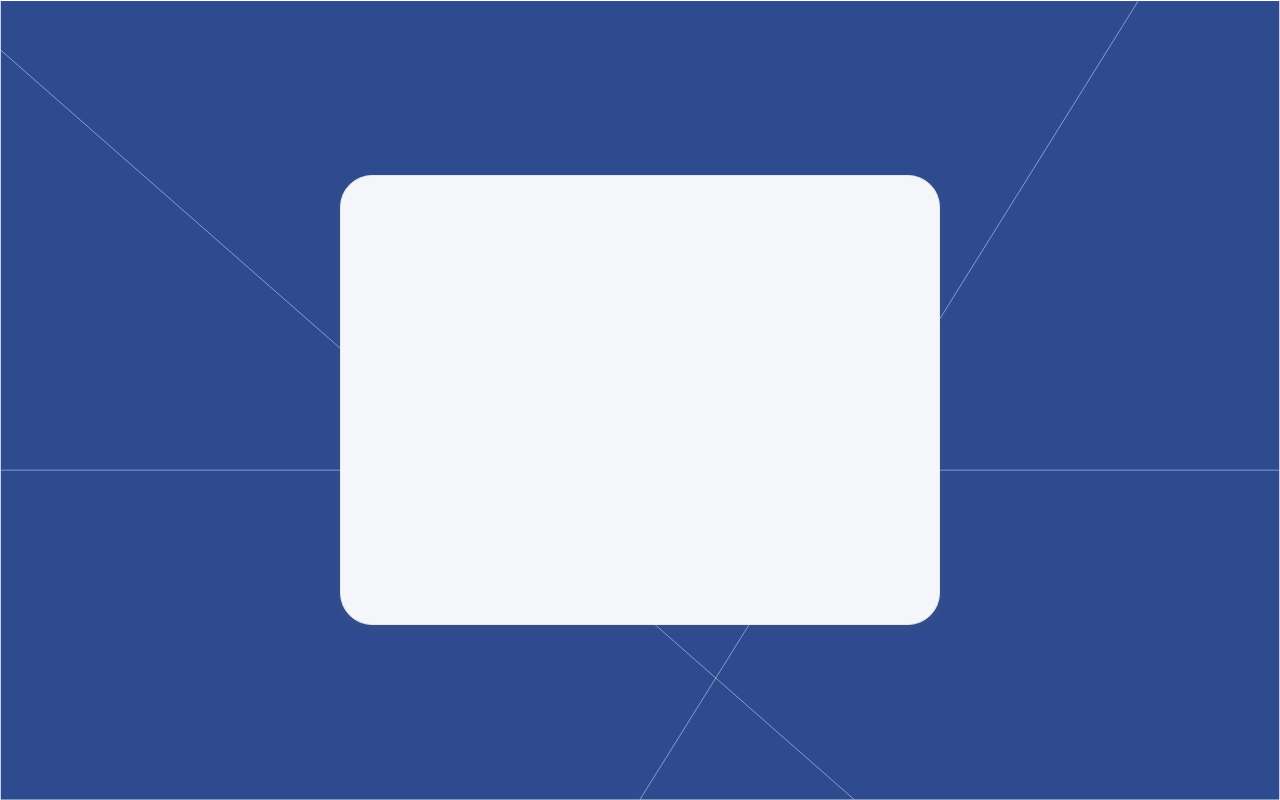
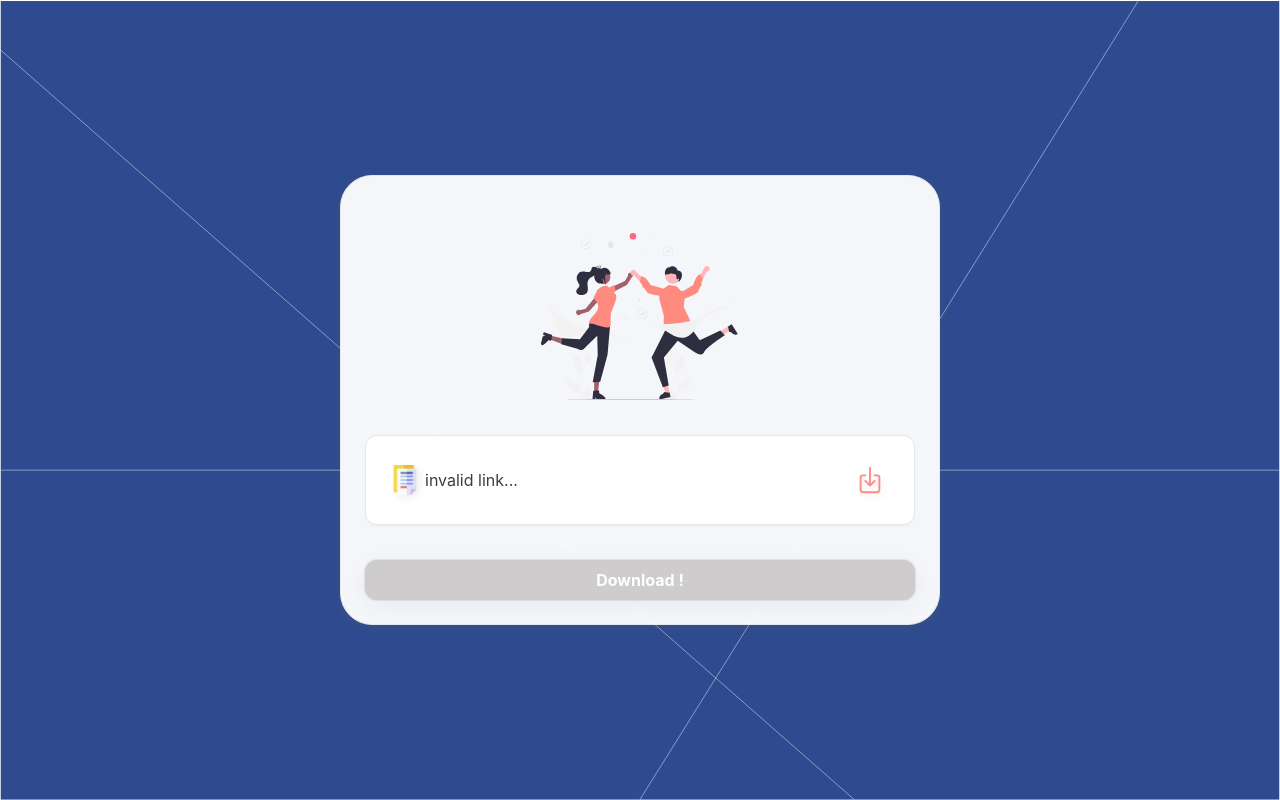
Before and after one commit to alexandregrare/Hackathon-Starton-Epitech-PoC-2022, a React (Create React App) app in the folder frontend/: page /download in a window 1280 px wide. Built offline with nearby package versions, Linux system fonts and the light colour scheme.

Commit message:
add: download page

```diff
--- a/frontend/src/pages/Download/index.tsx
+++ b/frontend/src/pages/Download/index.tsx
@@ -1,14 +1,107 @@
-import React from "react";
 import {Background, BoxContainer, Container} from "pages/Home";
+import {FileDataType, FileMetaContainer, FileName} from "pages/Home/DropPage";
+import styled from "styled-components";
+import React, {useCallback, useState} from "react";
+import SuccessAnimation from "pages/Home/SharedPage/SuccessAnimation";
+import {SuccessButton} from "pages/Home/SharedPage";
+import {useNavigate} from "react-router-dom";
 
 const Download = (): JSX.Element => {
+  const [downloadStatus, setDownloadStatus] = useState(false);
+  const [fileData, setFileData] = useState<FileDataType>(undefined);
+  const navigate = useNavigate();
+
+  const handleClickDownload = useCallback(() => {
+    if (fileData) {
+      setDownloadStatus(true);
+    }
+  }, [fileData]);
+
+  const handleClickUpload = useCallback(() => {
+    navigate('/')
+  }, []);
+
   return (
     <Container>
       <Background src={'/assets/back5.svg'}/>
       <BoxContainer>
+        <SuccessImage src={'/assets/success.svg'} />
+        <FileContainer>
+          <FileMetaContainer>
+            <FileIcon src={'/assets/document.png'} />
+            <FileName>{fileData?.name ? fileData.name : 'invalid link...'}</FileName>
+          </FileMetaContainer>
+            <Size>{fileData?.size ? `${fileData.size} octets` : ''}</Size>
+          <FileIcon onClick={handleClickDownload} style={{ height: '30px' }} src={'/assets/download.svg'} />
+        </FileContainer>
+        {!downloadStatus ?
+          <Button isNotClickable={fileData?.name ? false : true} onClick={handleClickDownload} >Download !</Button> :
+          <SuccessButton onClick={handleClickUpload}>
+            <SuccessAnimation style={{ width: '20px', height: '20px', marginRight: '12px' }}/>
+            Why not upload your own files ?
+          </SuccessButton>}
       </BoxContainer>
     </Container>
   )
 };
 
+const SuccessImage = styled.img`
+  height: 200px;
+`;
+
+const FileContainer = styled.div`
+  display: flex;
+  align-items: center;
+  justify-content: space-between;
+  width: 100%;
+  height: 90px;
+  padding: 24px;
+  background: white;
+  border-radius: 12px;
+  box-sizing: border-box;
+  border: 1px solid #E5E8E8;
+  box-shadow: rgba(0, 0, 0, 0.05) 0 1px 2px 0;
+`;
+
+const FileIcon = styled.img`
+  height: 100%;
+  margin-right: 5px;
+  cursor: pointer;
+  filter: drop-shadow(3px 3px 3px rgba(218, 215, 215, 0.4));
+`;
+
+const Size = styled.p`
+  color: #a2a1a1;
+  min-width: 150px;
+  margin: 0 12px 0 0;
+  overflow-x: hidden;
+  white-space: nowrap;
+  text-overflow: ellipsis;
+  text-align: right;
+`;
+
+interface ButtonProps {
+  isNotClickable?: boolean;
+}
+
+const Button = styled.div<ButtonProps>`
+  display: flex;
+  justify-content: center;
+  align-items: center;
+  width: 100%;
+  height: 40px;
+  border-radius: 12px;
+  background: ${({ isNotClickable }) => isNotClickable ? '#cecccc' : '#FF8A80'};
+  text-align: center;
+  color: white;
+  font-size: 16px;
+  cursor: ${({ isNotClickable }) => isNotClickable ? 'not-allowed' : 'pointer'};
+  box-shadow: rgba(0, 0, 0, 0.05) 0 6px 24px 0, rgba(0, 0, 0, 0.08) 0 0 0 1px;
+  font-weight: bold;
+
+  :hover {
+    background: ${({ isNotClickable }) => isNotClickable ? '' : 'rgba(255, 138, 128, 0.8)'};
+  }
+`;
+
 export default Download;
--- a/frontend/src/pages/Home/DropPage/index.tsx
+++ b/frontend/src/pages/Home/DropPage/index.tsx
@@ -117,7 +117,7 @@ const DropPage = ({ fileData, setIsUpload, setReloadStatus, setFileData }: DropP
             <SizeLimite><ImportantWord>{!getSizeStatus({bytesValue: fileData?.size}) ? 'Size accept ✓' : 'Size NOT accept ✘' }</ImportantWord></SizeLimite>
           </>}
       </FileUploaded>
-      <Button onClick={handleUpload} >Upload</Button>
+      <Button isNotClickable={!fileData || loadStatus} onClick={handleUpload} >Upload</Button>
     </>
   );
 };
@@ -233,8 +233,10 @@ const FileUploaded = styled.div`
   border-radius: 8px;
 `;
 
-const FileMetaContainer = styled.div`
+export const FileMetaContainer = styled.div`
   display: flex;
+  height: 100%;
+  width: 100%;
   align-items: center;
   padding: 5px 0;
   box-sizing: border-box;
@@ -245,19 +247,21 @@ const FileIcon = styled.img`
   margin-right: 5px;
 `;
 
-const FileName = styled.p`
+export const FileName = styled.p`
   color: #3D3D3D;
-  width: 300px;
+  flex-grow: 1;
   white-space: nowrap;
   overflow-x: hidden;
   text-overflow: ellipsis;
+  max-width: 260px;
 `;
 
 const SizeLimite = styled.p`
   display: flex;
   align-items: center;
-  justify-content: space-between;
+  justify-content: flex-end;
   color: #3D3D3D;
+  min-width: 140px;
 `;
 
 export default DropPage;
--- a/frontend/src/pages/Home/SharedPage/index.tsx
+++ b/frontend/src/pages/Home/SharedPage/index.tsx
@@ -33,12 +33,11 @@ const SharedPage = ({ setReloadStatus, link }: SharedPageProps): JSX.Element =>
       <LinkArea isSelected={isSelected} onClick={handleClickCopy} ><LinkDisplay>{link}</LinkDisplay></LinkArea>
       {!hasLinkCopied ?
         <Button onClick={handleClickCopy} >Copy the link</Button> :
-        <Button
+        <SuccessButton
           onClick={handleClickAnother}
-          style={{ background: '#bde0a2', color: "black" }}
         >
           <SuccessAnimation style={{ width: '20px', height: '20px', marginRight: '12px' }}/>Another one?
-        </Button>}
+        </SuccessButton>}
     </Container>
   )
 };
@@ -110,4 +109,24 @@ const LinkDisplay = styled.p`
   cursor: text;
 `;
 
+export const SuccessButton = styled.div`
+  display: flex;
+  justify-content: center;
+  align-items: center;
+  width: 100%;
+  height: 40px;
+  border-radius: 12px;
+  text-align: center;
+  font-size: 16px;
+  background: #bde0a2;
+  color: black;
+  cursor: pointer;
+  box-shadow: rgba(0, 0, 0, 0.05) 0 6px 24px 0, rgba(0, 0, 0, 0.08) 0 0 0 1px;
+  font-weight: bold;
+
+  :hover {
+    background: rgba(189, 224, 162, 0.8);
+  }
+`;
+
 export default SharedPage;
--- a/frontend/src/pages/Home/SuccessPage/index.tsx
+++ b/frontend/src/pages/Home/SuccessPage/index.tsx
@@ -1,14 +1,20 @@
 import React, {useCallback, useEffect, useRef, useState} from "react";
 import styled from "styled-components";
 import {Button} from "pages/Home/index";
+import pushFile from "client/pushFile";
+import {FileDataType} from "pages/Home/DropPage";
+import {generatePassword} from "utils/generatePassword";
 
 interface SuccessPageProps {
+  passwordValue: string;
+  fileData: FileDataType;
+  setPasswordValue: (str: string) => void;
+  setReloadStatus: (bool: boolean) => void;
   setSharedPageStatus: (bool: boolean) => void;
 }
 
-const SuccessPage = ({ setSharedPageStatus }: SuccessPageProps): JSX.Element => {
+const SuccessPage = ({ passwordValue, fileData, setPasswordValue, setReloadStatus, setSharedPageStatus }: SuccessPageProps): JSX.Element => {
   const [status, setStatus] = useState(false);
-  const [value, setValue] = useState('');
   const passwordRef = useRef(null);
 
   useEffect(() => {
@@ -24,18 +30,31 @@ const SuccessPage = ({ setSharedPageStatus }: SuccessPageProps): JSX.Element =>
   }, []);
 
   const handleClick = useCallback(() => {
-    if (status && value.length !== 0) {
+    if (status && passwordValue.length !== 0) {
       setSharedPageStatus(true);
     } else if (!status) {
       setSharedPageStatus(true);
     } else {
       setSharedPageStatus(false);
     }
-  }, [setSharedPageStatus, status, value])
+  }, [setSharedPageStatus, status, passwordValue])
 
   const handleChangeValue = useCallback((e) => {
-    setValue(e.target.value);
-  }, [])
+    setPasswordValue(e.target.value);
+  }, [setPasswordValue])
+
+  const handleUpload = useCallback(() => {
+    if (passwordValue) {
+      if (!pushFile({fileData, password: passwordValue})) {
+        setReloadStatus(true);
+      }
+    } else {
+      const password = generatePassword();
+      if (!pushFile({fileData, password})) {
+        setReloadStatus(true);
+      }
+    }
+  }, [fileData, passwordValue, setReloadStatus])
 
   return (
     <Container>
@@ -48,6 +67,7 @@ const SuccessPage = ({ setSharedPageStatus }: SuccessPageProps): JSX.Element =>
       <Input
         ref={passwordRef}
         isDisplayed={status}
+        value={passwordValue}
         onChange={handleChangeValue}
         placeholder={'Type your password... This will be used to encrypt your document.'}
       />
--- a/frontend/src/pages/Home/index.tsx
+++ b/frontend/src/pages/Home/index.tsx
@@ -5,10 +5,12 @@ import DropPage, {FileDataType} from "pages/Home/DropPage";
 import SharedPage from "pages/Home/SharedPage";
 
 const Home = (): JSX.Element => {
+  const [fileData, setFileData] = useState<FileDataType>(undefined);
   const [sharedPageStatus, setSharedPageStatus] = useState(false);
   const [reloadStatus, setReloadStatus] = useState(undefined);
   const [isUpload, setIsUpload] = useState(false);
-  const [fileData, setFileData] = useState<FileDataType>(undefined);
+  const [passwordValue, setPasswordValue] = useState('');
+
 
   useEffect(() => {
     if (reloadStatus) {
@@ -29,7 +31,11 @@ const Home = (): JSX.Element => {
             link={'www.yourTransfert/fed6ebf2cea711ec/fa7356b1-d581-4a43-8c3d-dad9c1a6a99a'} /> :
           !isUpload ?
             <DropPage setReloadStatus={setReloadStatus} fileData={fileData} setIsUpload={setIsUpload} setFileData={setFileData} /> :
-            <SuccessPage setSharedPageStatus={setSharedPageStatus} />}
+            <SuccessPage
+              passwordValue={passwordValue}
+              setPasswordValue={setPasswordValue}
+              setSharedPageStatus={setSharedPageStatus}
+            />}
       </BoxContainer>
     </Container>
   );
@@ -69,25 +75,30 @@ export const BoxContainer = styled.div`
   padding: 24px;
   box-sizing: border-box;
   box-shadow: rgba(99, 99, 99, 0.2) 0 2px 8px 0;
+  overflow: hidden;
 `;
 
-export const Button = styled.div`
+interface ButtonProps {
+  isNotClickable?: boolean;
+}
+
+export const Button = styled.div<ButtonProps>`
   display: flex;
   justify-content: center;
   align-items: center;
   width: 100%;
   height: 40px;
   border-radius: 12px;
-  background: #FF844C;
+  background: ${({ isNotClickable }) => isNotClickable ? '#cecccc' : '#FF844C'};
   text-align: center;
   color: white;
   font-size: 16px;
-  cursor: pointer;
+  cursor: ${({ isNotClickable }) => isNotClickable ? 'not-allowed' : 'pointer'};
   box-shadow: rgba(0, 0, 0, 0.05) 0 6px 24px 0, rgba(0, 0, 0, 0.08) 0 0 0 1px;
   font-weight: bold;
 
   :hover {
-    background: rgba(255, 132, 76, 0.8);
+    background: ${({ isNotClickable }) => isNotClickable ? '' : 'rgba(255, 132, 76, 0.8)'};
   }
 `;
 
```
Also changed, not shown: frontend/public/assets/download.svg (added).
